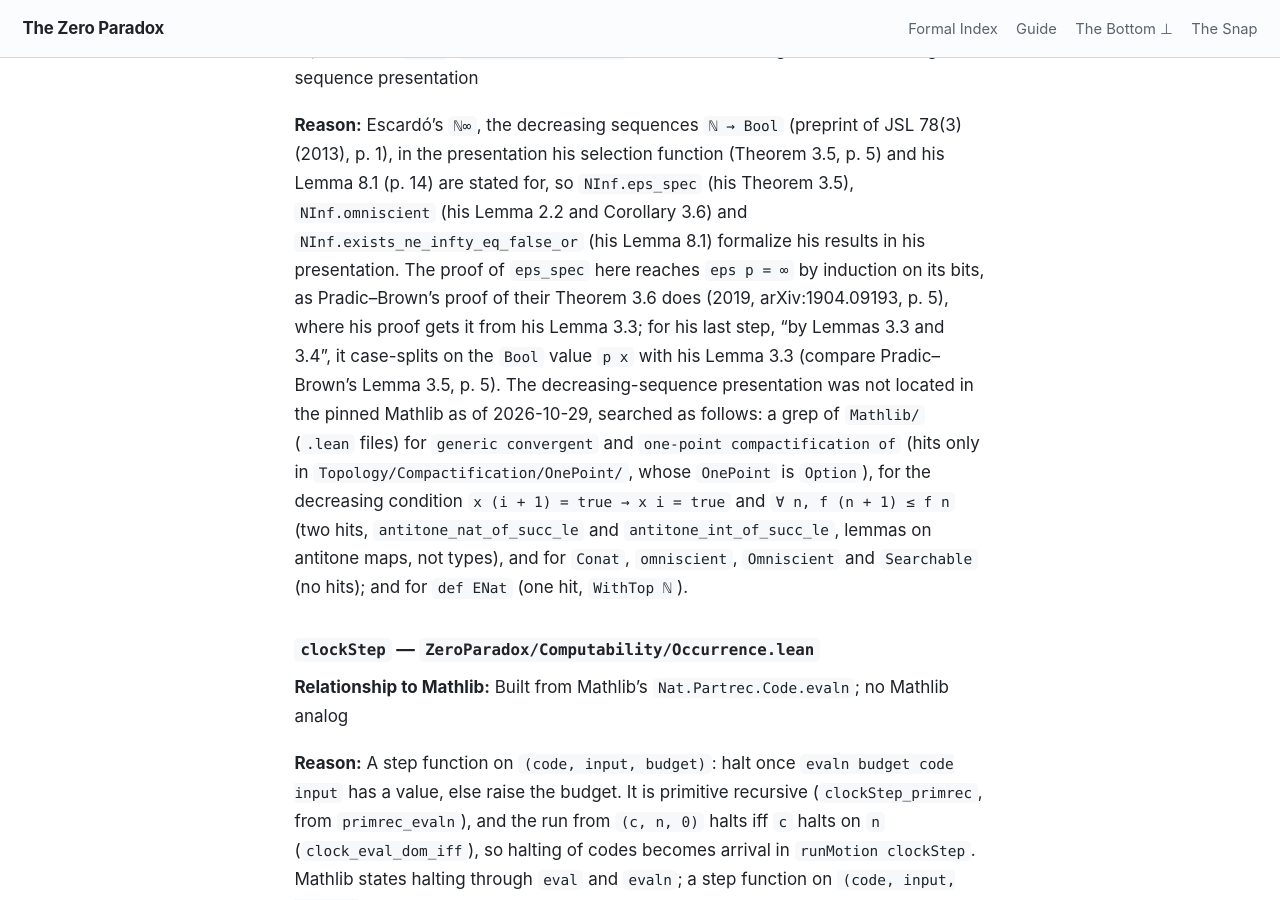
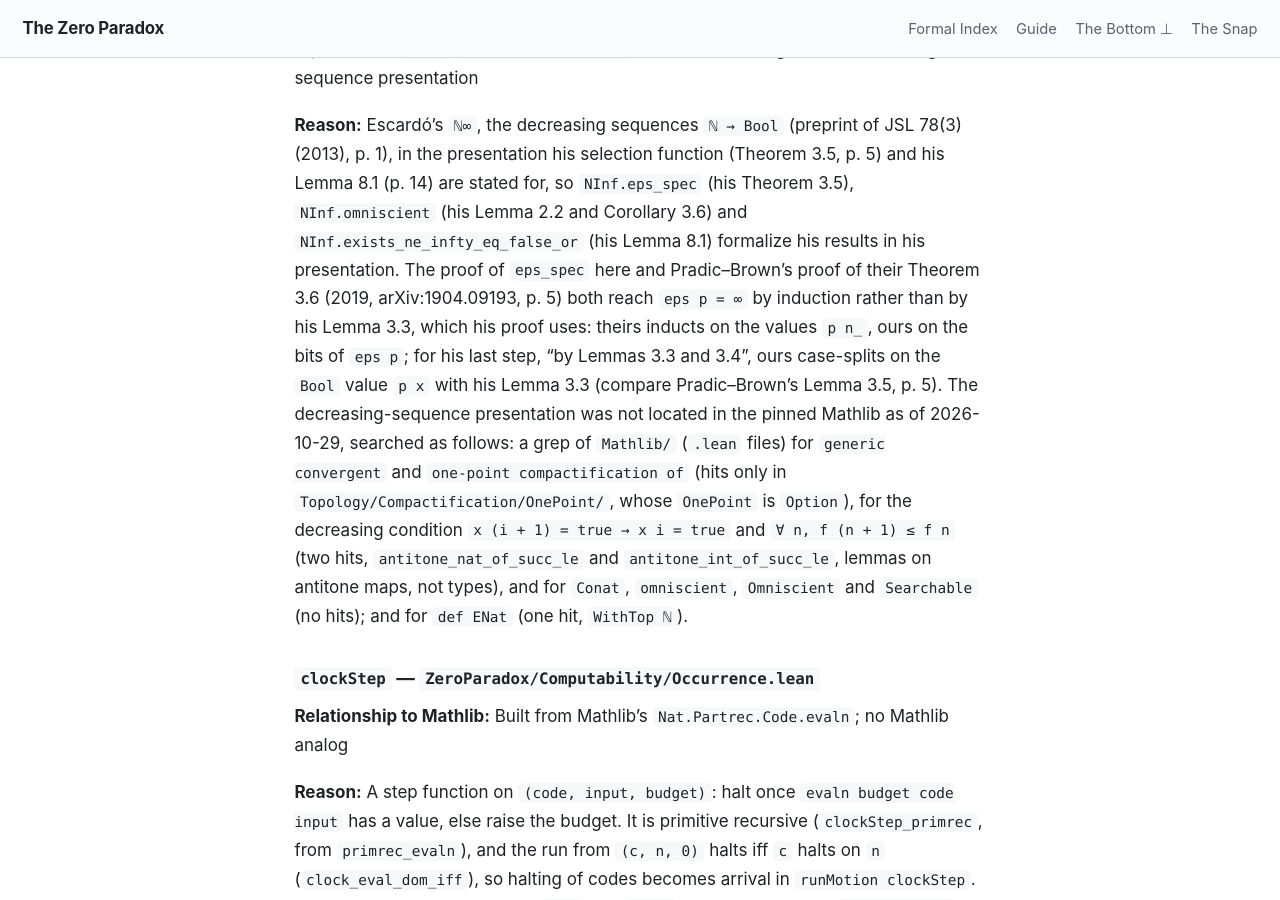
Before and after one commit to timbrigham/ZeroParadox, a Jekyll site: the page built from LEAN_CUSTOM_REGISTRY.md, in a window 1280 px wide and 900 px high, scrolled down 29462 px. Built offline with Jekyll 4.4.1, drawn with Linux system fonts in a browser that asks for light colours; our own code applies the rules of GitHub Pages for plain Markdown files.

Commit message:
Die/DieCannotBe: ℕ∞ wording fix round (gate r1 ordinary findings)
- Registry NInf Reason (prior-art O1, adversary O1): both proofs reach
  eps p = ∞ by induction rather than by Escardó's Lemma 3.3; Pradic–Brown's
  inducts on the values p n̲, ours on the bits of eps p (checked against
  eps_spec's `hall` induction on epsSeq p n). Reword.
- Line lengths (ED-NINF-1, adversary O3): DieCannotBe CSL/hmap line, the
  markovPrinciple/left-inverse line, the reflowed basic-discontinuity and
  GenericConvergentSequence lines; Die wlpo_iff_eqOr docstring. Reflow.
- Module names (ED-NINF-2): `ι𝟙`, `ℕ∞-density`, `ι𝟙-dense`,
  `not-finite-is-∞` located in TypeTopology.GenericConvergentSequence (lagda
  l.397, 472, 488, 501) and named once per paragraph (Die density docstring,
  DieCannotBe § XXVII); `basic-discontinuity` named with
  Taboos.BasicDiscontinuity at both DieCannotBe sites. Reword.
- Statement-slot denial (ED-NINF-3): the § XXVII Statement now says the test
  decides membership in {∞}; the hedge moves to a positive Reading line
  ("isolating" is meant logically, as decidable membership in {∞}). Reword.
- "isolates ∞" (ED-NINF-4): the wlpo_of_isolating_infty docstring gets the same
  Statement/Reading treatment. Reword.

Co-Authored-By: Claude Opus 5.5 <noreply@anthropic.com>
Claude-Session: https://claude.ai/code/session_01NYJd4eT1BYi8RSKhY3zAYq

```diff
--- a/LEAN_CUSTOM_REGISTRY.md
+++ b/LEAN_CUSTOM_REGISTRY.md
@@ -487,7 +487,7 @@ The concrete model confirming that `ValuationStructure`'s abstract axioms have a
 
 **Relationship to Mathlib:** Mathlib's `ENat` is `WithTop ℕ` and `OnePoint ℕ` is `Option ℕ`, each with the point at infinity as a constructor; Mathlib's `Computation Unit` is equivalent to `NInf` (`NInf.ninfEquivComp`); no Mathlib analog for the decreasing-sequence presentation
 
-**Reason:** Escardó's `ℕ∞`, the decreasing sequences `ℕ → Bool` (preprint of JSL 78(3) (2013), p. 1), in the presentation his selection function (Theorem 3.5, p. 5) and his Lemma 8.1 (p. 14) are stated for, so `NInf.eps_spec` (his Theorem 3.5), `NInf.omniscient` (his Lemma 2.2 and Corollary 3.6) and `NInf.exists_ne_infty_eq_false_or` (his Lemma 8.1) formalize his results in his presentation. The proof of `eps_spec` here reaches `eps p = ∞` by induction on its bits, as Pradic–Brown's proof of their Theorem 3.6 does (2019, arXiv:1904.09193, p. 5), where his proof gets it from his Lemma 3.3; for his last step, "by Lemmas 3.3 and 3.4", it case-splits on the `Bool` value `p x` with his Lemma 3.3 (compare Pradic–Brown's Lemma 3.5, p. 5). The decreasing-sequence presentation was not located in the pinned Mathlib as of 2026-10-29, searched as follows: a grep of `Mathlib/` (`.lean` files) for `generic convergent` and `one-point compactification of` (hits only in `Topology/Compactification/OnePoint/`, whose `OnePoint` is `Option`), for the decreasing condition `x (i + 1) = true → x i = true` and `∀ n, f (n + 1) ≤ f n` (two hits, `antitone_nat_of_succ_le` and `antitone_int_of_succ_le`, lemmas on antitone maps, not types), and for `Conat`, `omniscient`, `Omniscient` and `Searchable` (no hits); and for `def ENat` (one hit, `WithTop ℕ`).
+**Reason:** Escardó's `ℕ∞`, the decreasing sequences `ℕ → Bool` (preprint of JSL 78(3) (2013), p. 1), in the presentation his selection function (Theorem 3.5, p. 5) and his Lemma 8.1 (p. 14) are stated for, so `NInf.eps_spec` (his Theorem 3.5), `NInf.omniscient` (his Lemma 2.2 and Corollary 3.6) and `NInf.exists_ne_infty_eq_false_or` (his Lemma 8.1) formalize his results in his presentation. The proof of `eps_spec` here and Pradic–Brown's proof of their Theorem 3.6 (2019, arXiv:1904.09193, p. 5) both reach `eps p = ∞` by induction rather than by his Lemma 3.3, which his proof uses: theirs inducts on the values `p n̲`, ours on the bits of `eps p`; for his last step, "by Lemmas 3.3 and 3.4", ours case-splits on the `Bool` value `p x` with his Lemma 3.3 (compare Pradic–Brown's Lemma 3.5, p. 5). The decreasing-sequence presentation was not located in the pinned Mathlib as of 2026-10-29, searched as follows: a grep of `Mathlib/` (`.lean` files) for `generic convergent` and `one-point compactification of` (hits only in `Topology/Compactification/OnePoint/`, whose `OnePoint` is `Option`), for the decreasing condition `x (i + 1) = true → x i = true` and `∀ n, f (n + 1) ≤ f n` (two hits, `antitone_nat_of_succ_le` and `antitone_int_of_succ_le`, lemmas on antitone maps, not types), and for `Conat`, `omniscient`, `Omniscient` and `Searchable` (no hits); and for `def ENat` (one hit, `WithTop ℕ`).
 
 ### `clockStep` — `ZeroParadox/Computability/Occurrence.lean`
 
```
Also changed, not shown: 2 other files.
